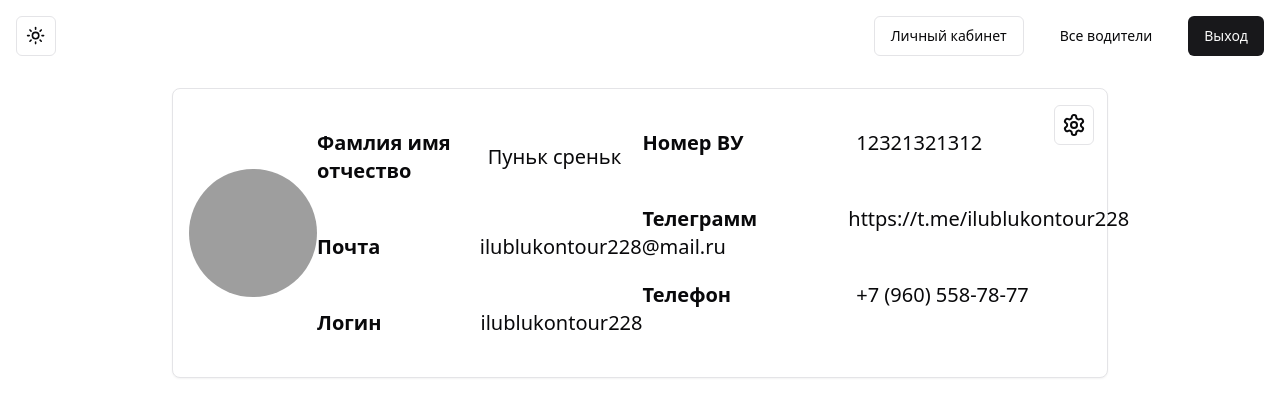
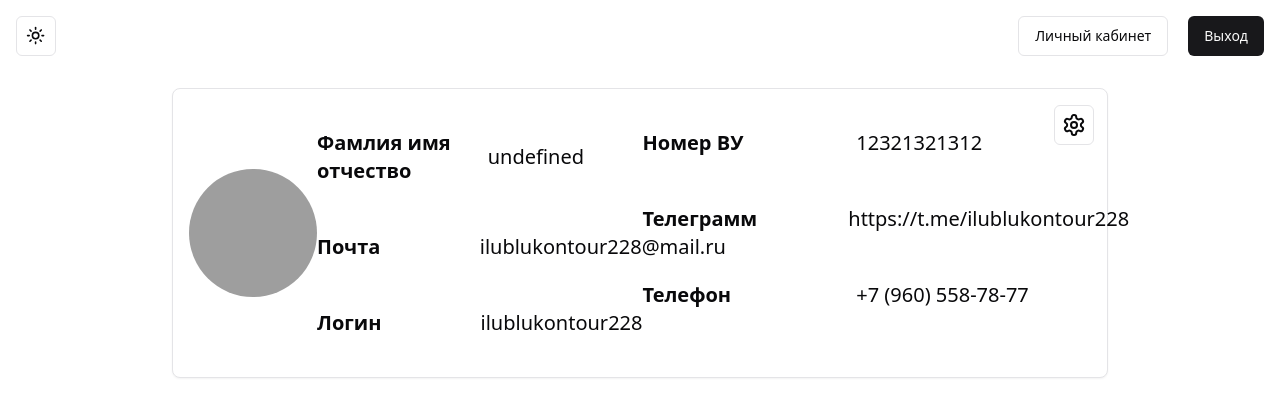
Before and after one commit to Oleguito/it-park-graduation-project, a Next.js app in the folder frontend/: page /my in a window 1280 px wide. Shown: the top 416 px of the page. Built offline with nearby package versions, Linux system fonts and the light colour scheme; grey boxes are pictures that could not be loaded.

Commit message:
считали данные из jwt токена и поместили на страницу пользователяÐ

```diff
--- a/frontend/src/app/my/page.tsx
+++ b/frontend/src/app/my/page.tsx
@@ -1,7 +1,10 @@
+"use client"
 import DoubleList from "@/components/doubleList/doubleList";
 import {Avatar, AvatarFallback, AvatarImage} from "@/components/ui/avatar";
 import {Button} from "@/components/ui/button";
 import {SettingsIcon} from "lucide-react";
+import {getUserInfo} from "@/utils/userInfo";
+
 
 const MyPage = () => {
     return (
@@ -14,7 +17,7 @@ const MyPage = () => {
                 <DoubleList listData={[
                     {
                         label: "Фамлия имя отчество",
-                        content: "Пуньк среньк"
+                        content: `${getUserInfo()?.name}`
                     },
                     {
                         label: "Почта",
--- a/frontend/src/components/header/header.tsx
+++ b/frontend/src/components/header/header.tsx
@@ -24,11 +24,7 @@ export const Header = () => {
 						Личный кабинет
 					</Button>
 				</Link>
-				<Button
-					variant={isRouteActive(pathName, '/drivers') ? 'outline' : 'ghost'}
-				>
-					Все водители
-				</Button>
+
 				<Button onClick={signOut}>Выход</Button>
 			</div>
 		</header>
--- /dev/null
+++ b/frontend/src/utils/userInfo.ts
@@ -0,0 +1,15 @@
+import jwt_decode from 'jwt-decode'
+
+export function getUserInfo() {
+    let token = window.localStorage.getItem("id_token")
+    console.log("наш токен")
+    console.log(token)
+
+    if (token ) {
+        //@ts-ignore
+        console.log(jwt_decode(token))
+        return jwt_decode(token)
+    }
+
+    return null
+}
```
